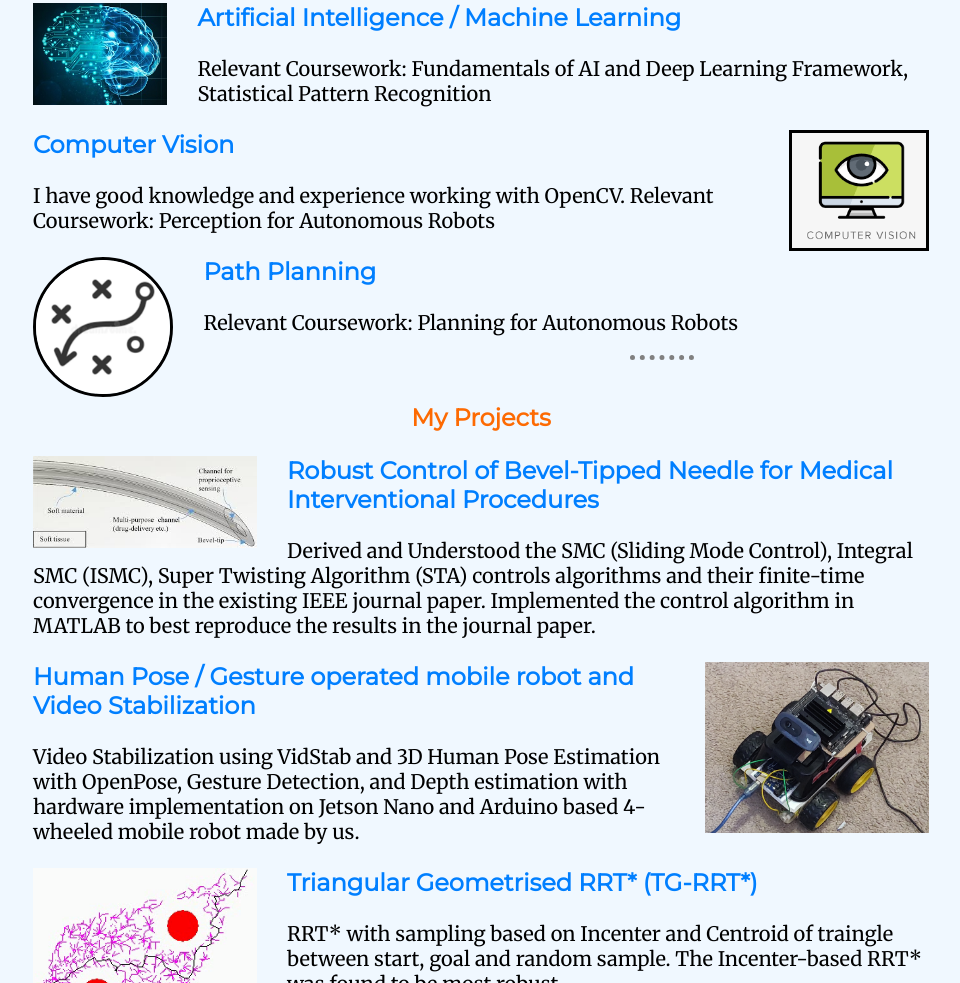
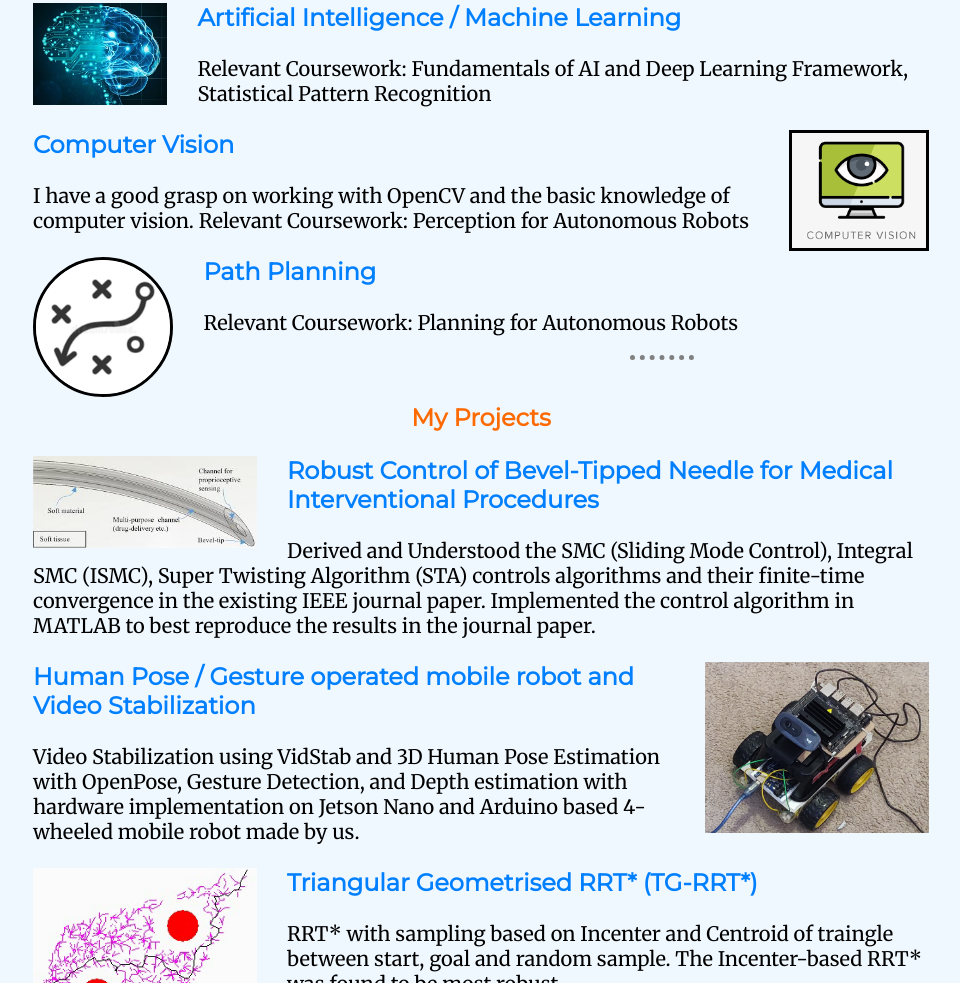
Before and after one commit to AdityaVaradaraj/Personal_Site_CSS, a plain HTML site: page index.html in a window 1280 px wide. Shown: the part 1000-1983 px from the top of the page, without its empty margins (159-1119 px from the left). Drawn offline with Linux system fonts and the light colour scheme.

Commit message:
Update index.html

```diff
--- a/index.html
+++ b/index.html
@@ -62,7 +62,7 @@
                 <img class = "image_proc" src = "images/cv.png" alt = "Computer Vison">
                 <h3>Computer Vision</h3>
                 <p>
-                    I have good knowledge and experience working with OpenCV.
+                    I have a good grasp on working with OpenCV and the basic knowledge of computer vision.
                     Relevant Coursework: Perception for Autonomous Robots
                 </p>
             </div>
```
